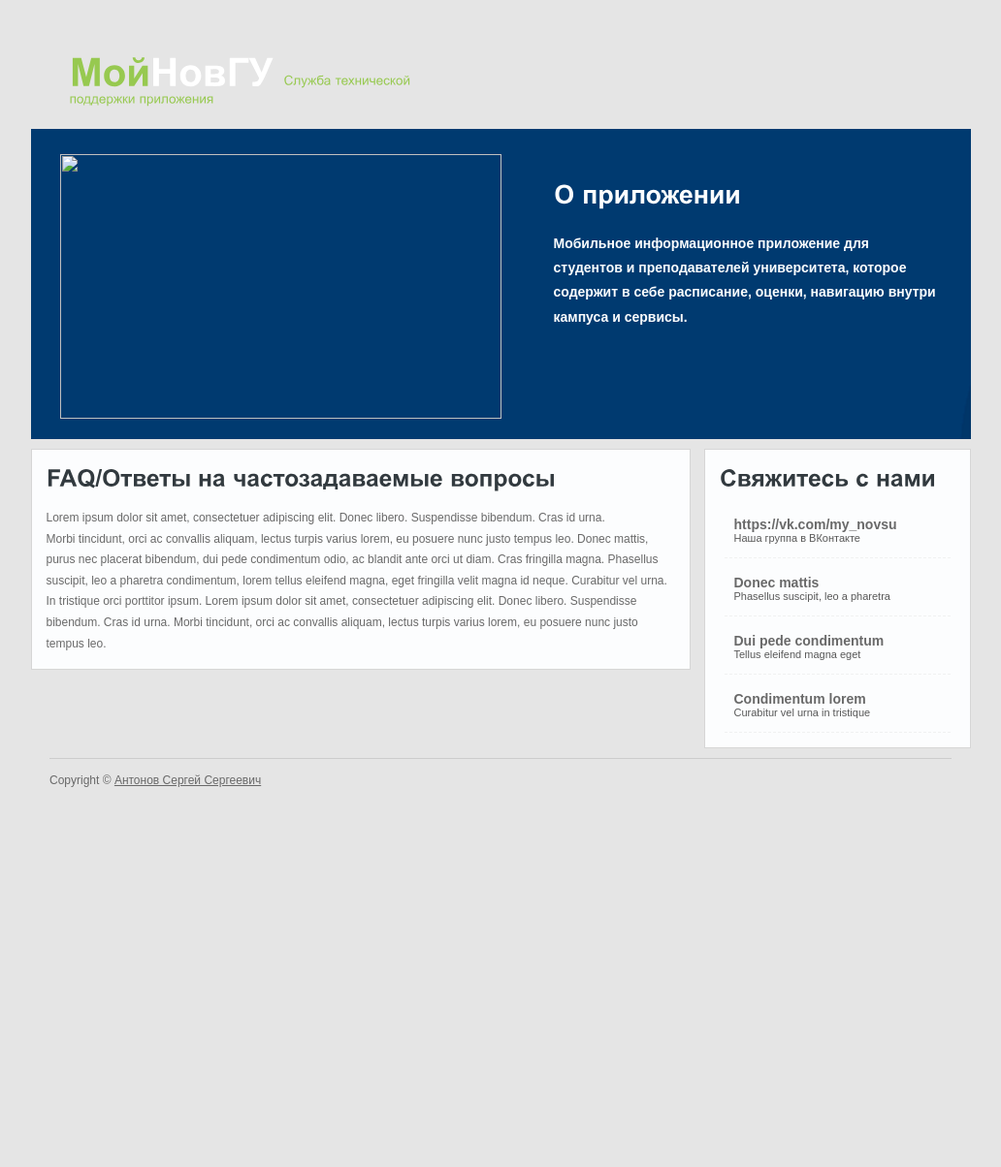
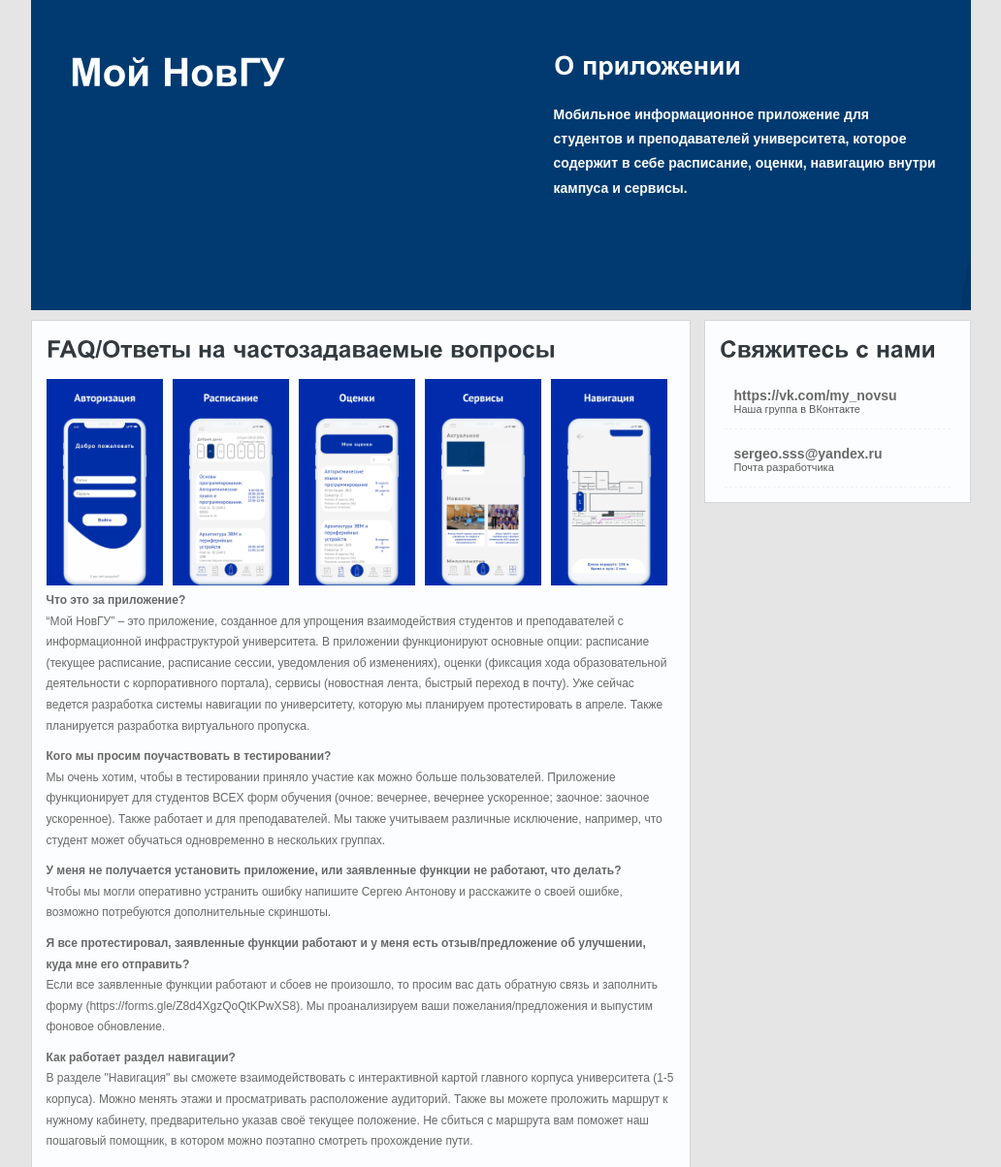
Before and after one commit to Sergeo-Sss/mynovsusupport, a plain HTML site: page index.html in a window 1280 px wide. Shown: the top 1204 px of the page at 97% size, without its empty margins (124-1156 px from the left). Before the commit the page ends 827 px from the top, so only its background shows below. Drawn offline with Linux system fonts and the light colour scheme.

Commit message:
Update index.html

```diff
--- a/index.html
+++ b/index.html
@@ -1,7 +1,7 @@
 <!DOCTYPE html PUBLIC "-//W3C//DTD XHTML 1.0 Transitional//EN" "http://www.w3.org/TR/xhtml1/DTD/xhtml1-transitional.dtd">
 <html xmlns="http://www.w3.org/1999/xhtml">
 <head>
-<title>MyNovSU</title>
+<title>Мой НовГУ</title>
 <meta http-equiv="content-type" content="text/html; charset=utf-8" />
 <link href="style.css" rel="stylesheet" type="text/css" />
 <script type="text/javascript" src="js/cufon-yui.js"></script>
@@ -13,17 +13,14 @@
   <div class="header">
     <div class="header_resize">
       <div class="logo">
-        <h1><a href="index.html"><span>Мой</span>НовГУ <small>Служба технической поддержки приложения</small></a></h1>
+        <h1 style="color: white">Мой НовГУ</h1>
       </div>
-      <div class="clr"></div>
     </div>
     <div class="headert_text_resize">
       <div class="headert_text">
         <h2>О приложении</h2>
         <p>Мобильное информационное приложение для студентов и преподавателей университета, которое содержит в себе расписание, оценки, навигацию внутри кампуса и сервисы.</p>
       </div>
-      <img src="images/img_main.jpg" alt="" width="455" height="273" />
-      <div class="clr"></div>
     </div>
   </div>
   <div class="body">
@@ -31,9 +28,22 @@
       <div class="left">
         <div class="resize_bg">
           <h2><span>FAQ/Ответы на частозадаваемые вопросы</span></h2>
-          <p>Lorem ipsum dolor sit amet, consectetuer adipiscing elit. Donec libero. Suspendisse bibendum. Cras id urna. <br />
-            Morbi tincidunt, orci ac convallis aliquam, lectus turpis varius lorem, eu posuere nunc justo tempus leo. Donec mattis, purus nec placerat bibendum, dui pede condimentum odio, ac blandit ante orci ut diam. Cras fringilla magna. Phasellus suscipit, leo a pharetra condimentum, lorem tellus eleifend magna, eget fringilla velit magna id neque. Curabitur vel urna. In tristique orci porttitor ipsum. Lorem ipsum dolor sit amet, consectetuer adipiscing elit. Donec libero. Suspendisse bibendum. Cras id urna. Morbi tincidunt, orci ac convallis aliquam, lectus turpis varius lorem, eu posuere nunc justo tempus leo. </p>
-        </div>
+            <img src="images/PlayMarket1.png" alt="" width="120" height="213" />
+		    <img src="images/PlayMarket2.png" alt="" width="120" height="213" />
+		    <img src="images/PlayMarket3.png" alt="" width="120" height="213" />
+			<img src="images/PlayMarket4.png" alt="" width="120" height="213" />
+			<img src="images/PlayMarket5.png" alt="" width="120" height="213" />
+		  <p><span style="font-weight:bold">Что это за приложение?</span> <br />
+            “Мой НовГУ” – это приложение, созданное для упрощения взаимодействия студентов и преподавателей с информационной инфраструктурой университета. В приложении функционируют основные опции: расписание (текущее расписание, расписание сессии, уведомления об изменениях), оценки (фиксация хода образовательной деятельности с корпоративного портала), сервисы (новостная лента, быстрый переход в почту). Уже сейчас ведется разработка системы навигации по университету, которую мы планируем протестировать в апреле. Также планируется разработка виртуального пропуска.</p>
+        		  <p><span style="font-weight:bold">Кого мы просим поучаствовать в тестировании?</span> <br />
+            Мы очень хотим, чтобы в тестировании приняло участие как можно больше пользователей. Приложение функционирует для студентов ВСЕХ форм обучения (очное: вечернее, вечернее ускоренное; заочное: заочное ускоренное). Также работает и для преподавателей. Мы также учитываем различные исключение, например, что студент может обучаться одновременно в нескольких группах.</p>
+		        		  <p><span style="font-weight:bold">У меня не получается установить приложение, или заявленные функции не работают, что делать?</span> <br />
+            Чтобы мы могли оперативно устранить ошибку напишите Сергею Антонову и расскажите о своей ошибке, возможно потребуются дополнительные скриншоты.</p>
+					        		  <p><span style="font-weight:bold">Я все протестировал, заявленные функции работают и у меня есть отзыв/предложение об улучшении, куда мне его отправить?</span> <br />
+            Если все заявленные функции работают и сбоев не произошло, то просим вас дать обратную связь и заполнить форму (https://forms.gle/Z8d4XgzQoQtKPwXS8). Мы проанализируем ваши пожелания/предложения и выпустим фоновое обновление.</p>
+			<p><span style="font-weight:bold">Как работает раздел навигации?</span> <br />
+            В разделе "Навигация" вы сможете взаимодействовать с интерактивной картой главного корпуса университета (1-5 корпуса). Можно менять этажи и просматривать расположение аудиторий. Также вы можете проложить маршрут к нужному кабинету, предварительно указав своё текущее положение. Не сбиться с маршрута вам поможет наш пошаговый помощник, в котором можно поэтапно смотреть прохождение пути.</p>
+		</div>
       </div>
       <div class="right">
         <div class="resize_bg">
@@ -41,12 +51,8 @@
           <ul class="sponsors">
             <li class="sponsors"><a href="#">https://vk.com/my_novsu</a><br />
               Наша группа в ВКонтакте</li>
-            <li class="sponsors"><a href="#">Donec mattis</a><br />
-              Phasellus suscipit, leo a pharetra</li>
-            <li class="sponsors"><a href="#">Dui pede condimentum</a><br />
-              Tellus eleifend magna eget</li>
-            <li class="sponsors"><a href="#">Condimentum lorem</a><br />
-              Curabitur vel urna in tristique</li>
+            <li class="sponsors"><a href="#">sergeo.sss@yandex.ru</a><br />
+              Почта разработчика</li>
           </ul>
         </div>
       </div>
```
